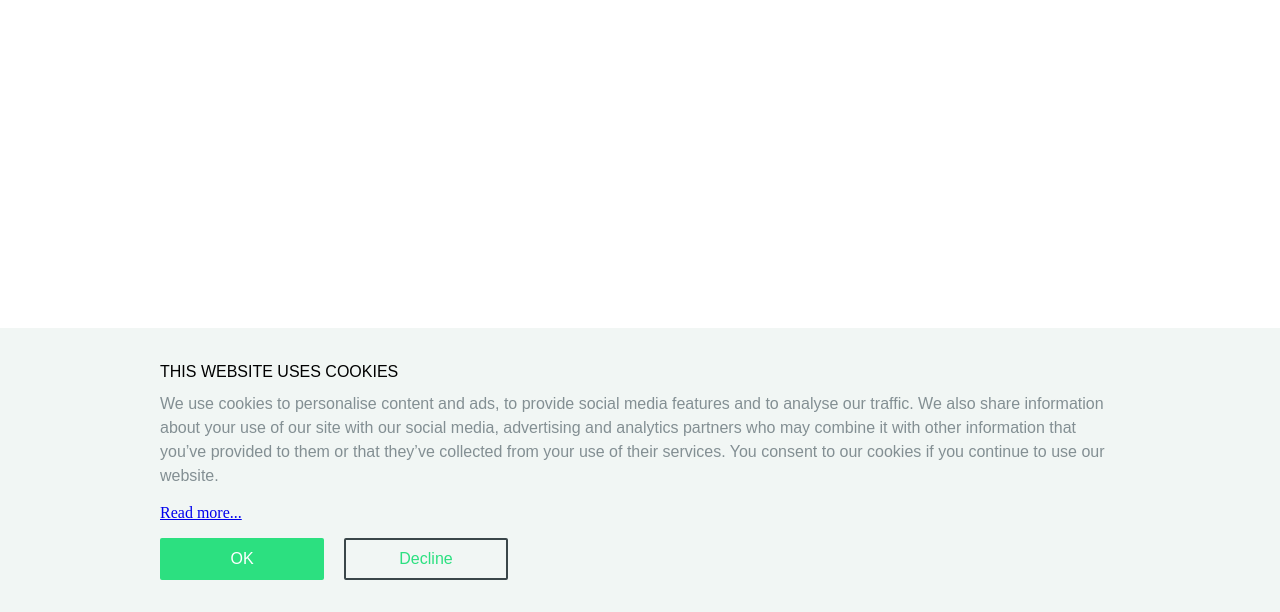
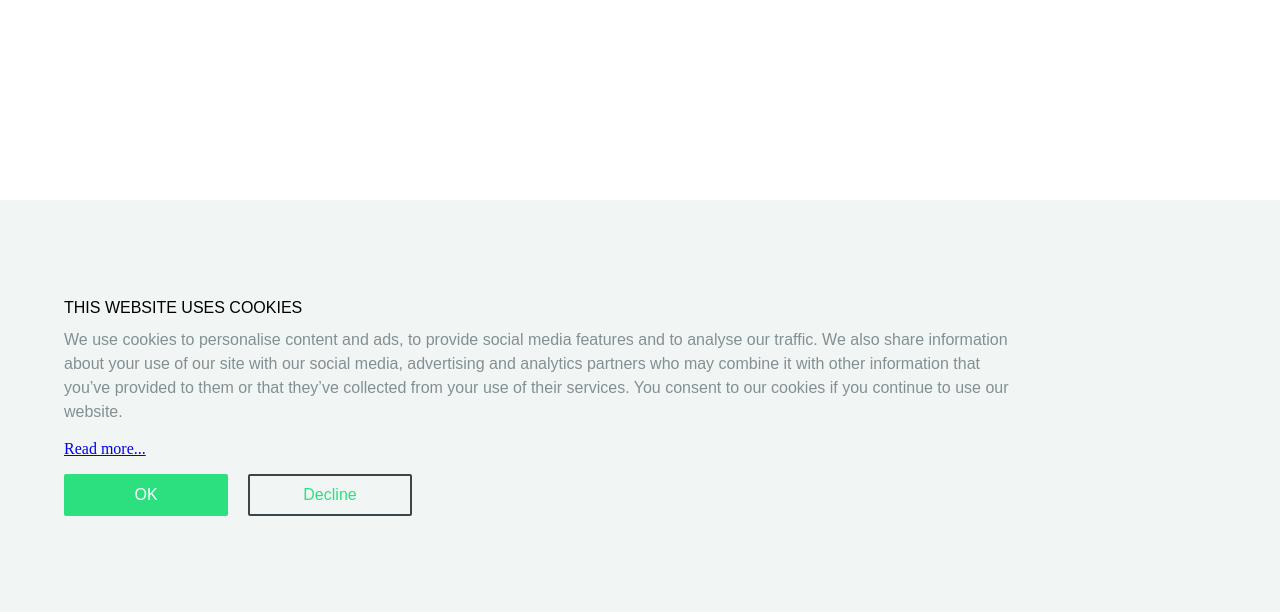
Before and after one commit to lksolar/lksolar.github.io, a PHP site: page /assets/privacy_policy.php in a window 1280 px wide. Shown: the part 188-800 px from the top of the page. Run offline with PHP 8.4, Linux system fonts and the light colour scheme.

Commit message:
update style of privacy policy

```diff
--- a/assets/footer.php
+++ b/assets/footer.php
@@ -1,11 +1,11 @@
 <head>
     <link rel="stylesheet" href="/css/footer.css">
     <link rel="stylesheet" href="https://cdnjs.cloudflare.com/ajax/libs/font-awesome/4.7.0/css/font-awesome.min.css">
-    <style>
+    <!-- <style>
         #cookie-consent-banner {
             width: 100%;
         }
-    </style>
+    </style> -->
 </head>
 <div class="footer">
 
--- a/css/privacy_policy.css
+++ b/css/privacy_policy.css
@@ -11,7 +11,7 @@
 
   .cookie-consent-banner__inner {
     max-width: 960px;
-    margin: 0 auto;
+    margin: 5%;
     padding: 32px 0;
   }
 
```
